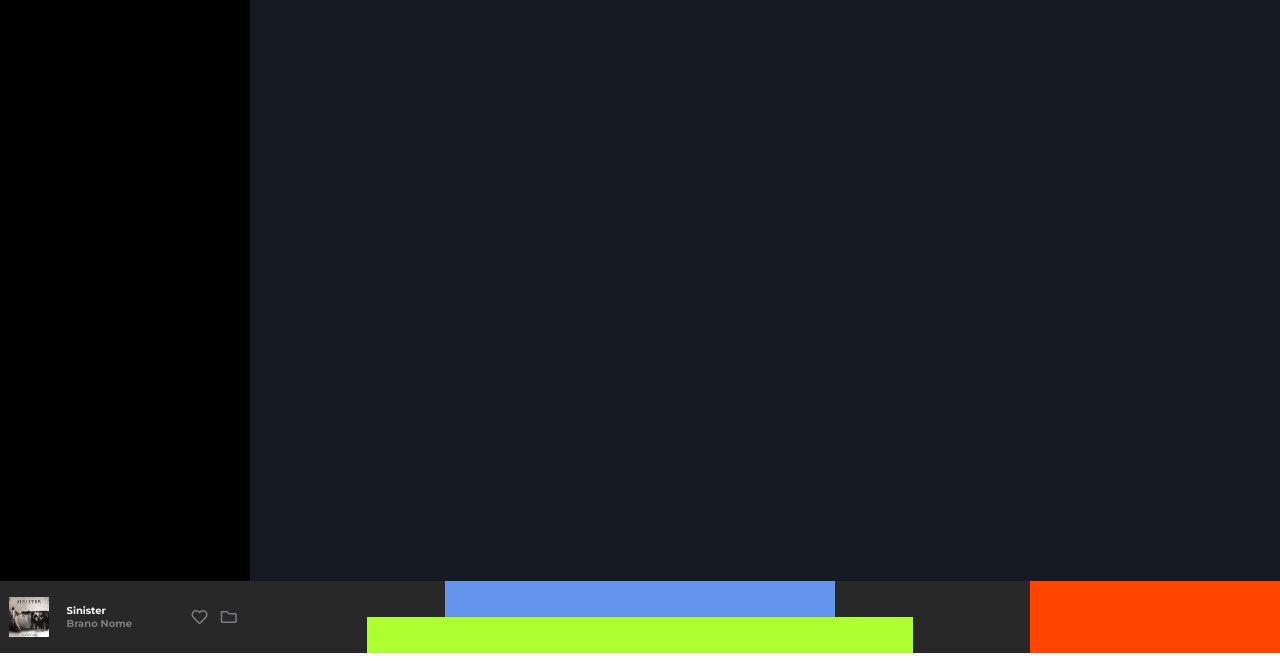
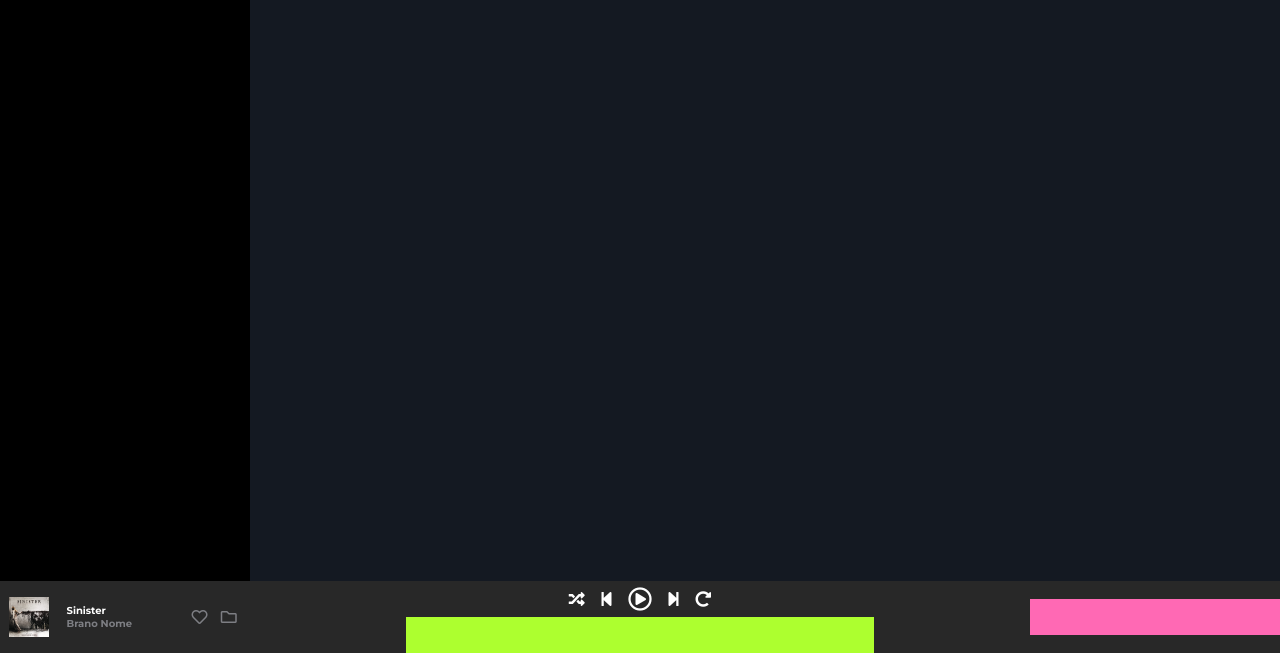
Before and after one commit to marcelloberetta/html-css-spotifyweb, a plain HTML site: page index.html in a window 1280 px wide. Shown: the part 147-808 px from the top of the page. Drawn offline with Linux system fonts and the light colour scheme.

Commit message:
Footer ---> Buttons

```diff
--- a/css/style.css
+++ b/css/style.css
@@ -157,7 +157,10 @@ footer{
 .toogleRight{
    height: 9vh;
    width: 250px;
-   background-color: orangered;
+
+   display: flex;
+   flex-direction: column;
+   justify-content: center;
 }
 
 
@@ -213,14 +216,49 @@ footer{
 }
 
 .buttons{
-   width: 50%;
+   width: 20%;
    height: calc(9vh / 2);
-   background-color: cornflowerblue;
+
+   display: flex;
 
 }
 
 .progress{
-   width: 70%;
+   width: 60%;
    height: calc(9vh / 2);
    background-color: greenyellow;
 }
+
+.volume{
+
+width: 100%;
+height: calc(9vh / 2);
+background-color: hotpink;
+}
+
+
+.shuffle, .back, .forward, .repeat{
+   width: 19%;
+   height: 100%;
+
+   display: flex;
+   justify-content: center;
+   align-items: center;
+
+}
+
+
+
+.play{
+   width: 24%;
+   height: 100%;
+   display: flex;
+   justify-content: center;
+   align-items: center;
+
+}
+
+
+.playIcon{
+   transform: scale(1.5);
+}
--- a/index.html
+++ b/index.html
@@ -141,7 +141,46 @@
          <!-- MENU' COMANDI RIPRODUZIONE CENTRALI -->
          <div class="toogleCenter">
 
-            <div class="buttons">
+            <div class="buttons whiteText">
+
+               <!-- SHUFFLE PULSANTE -->
+               <div class="shuffle">
+
+                  <i class="fas fa-random"></i>
+
+               </div>
+
+               <!-- BACK PULSANTE -->
+               <div class="back">
+
+                  <i class="fas fa-step-backward"></i>
+
+
+               </div>
+
+               <!-- PLAY PULSANTE -->
+               <div class="play">
+
+                  <i class="far fa-play-circle playIcon"></i>
+
+               </div>
+
+               <!-- FORWARD PULSANTE -->
+
+               <div class="forward">
+
+                  <i class="fas fa-step-forward"></i>
+
+               </div>
+
+               <!-- REPEAT PULSANTE -->
+               <div class="repeat">
+
+                  <i class="fas fa-redo-alt"></i>
+
+               </div>
+
+
 
 
             </div>
@@ -165,6 +204,11 @@
          <!-- MENU' COMANDI RIPRODUZIONE LATERALI-->
          <div class="toogleRight">
 
+            <div class="volume">
+
+
+            </div>
+
 
 
         </div>
```
